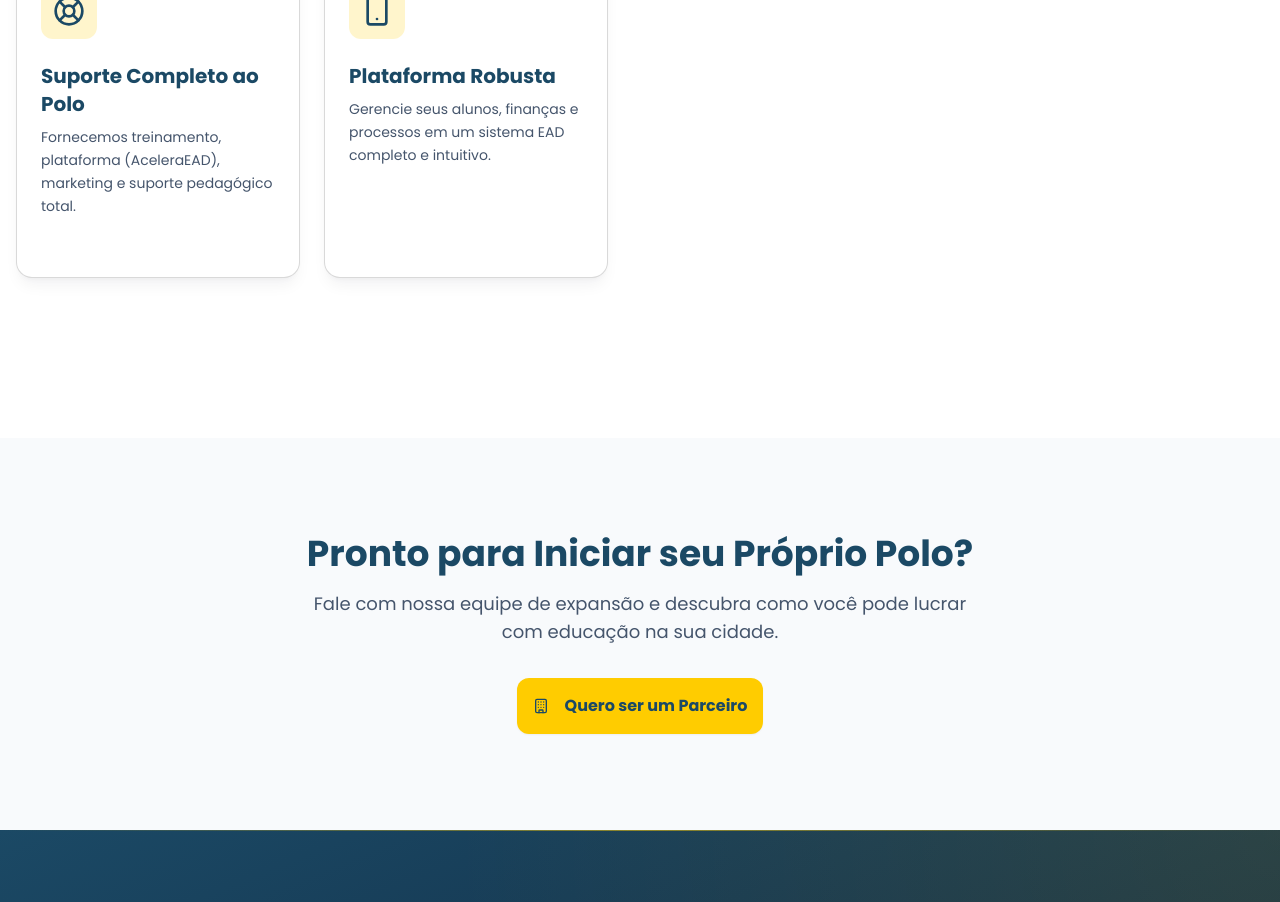
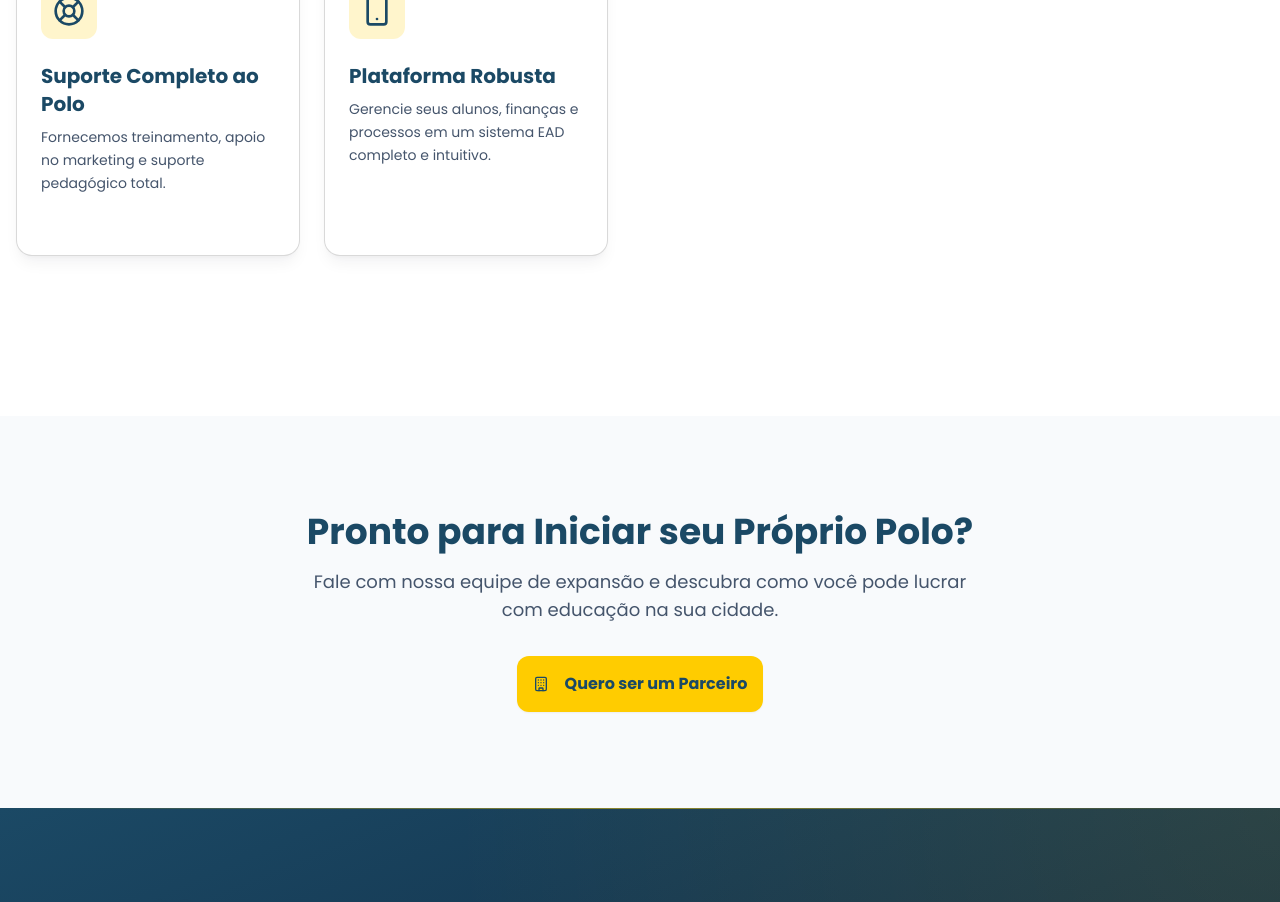
Before and after one commit to Peixotim/SiteAprovaMinas, a Next.js app: page /about in a window 1280 px wide. Shown: the part 1100-2002 px from the top of the page. Built offline with nearby package versions, Linux system fonts and the light colour scheme; no server answers.

Commit message:
delete: Remove o trecho que fala sobre a AceleraEAD

```diff
--- a/app/about/page.tsx
+++ b/app/about/page.tsx
@@ -68,7 +68,7 @@ const AboutAprovaMinas = () => {
       icon: LifeBuoy,
       title: "Suporte Completo ao Polo",
       description:
-        "Fornecemos treinamento, plataforma (AceleraEAD), marketing e suporte pedagógico total.",
+        "Fornecemos treinamento, apoio no marketing e suporte pedagógico total.",
     },
     {
       icon: Smartphone,
```
